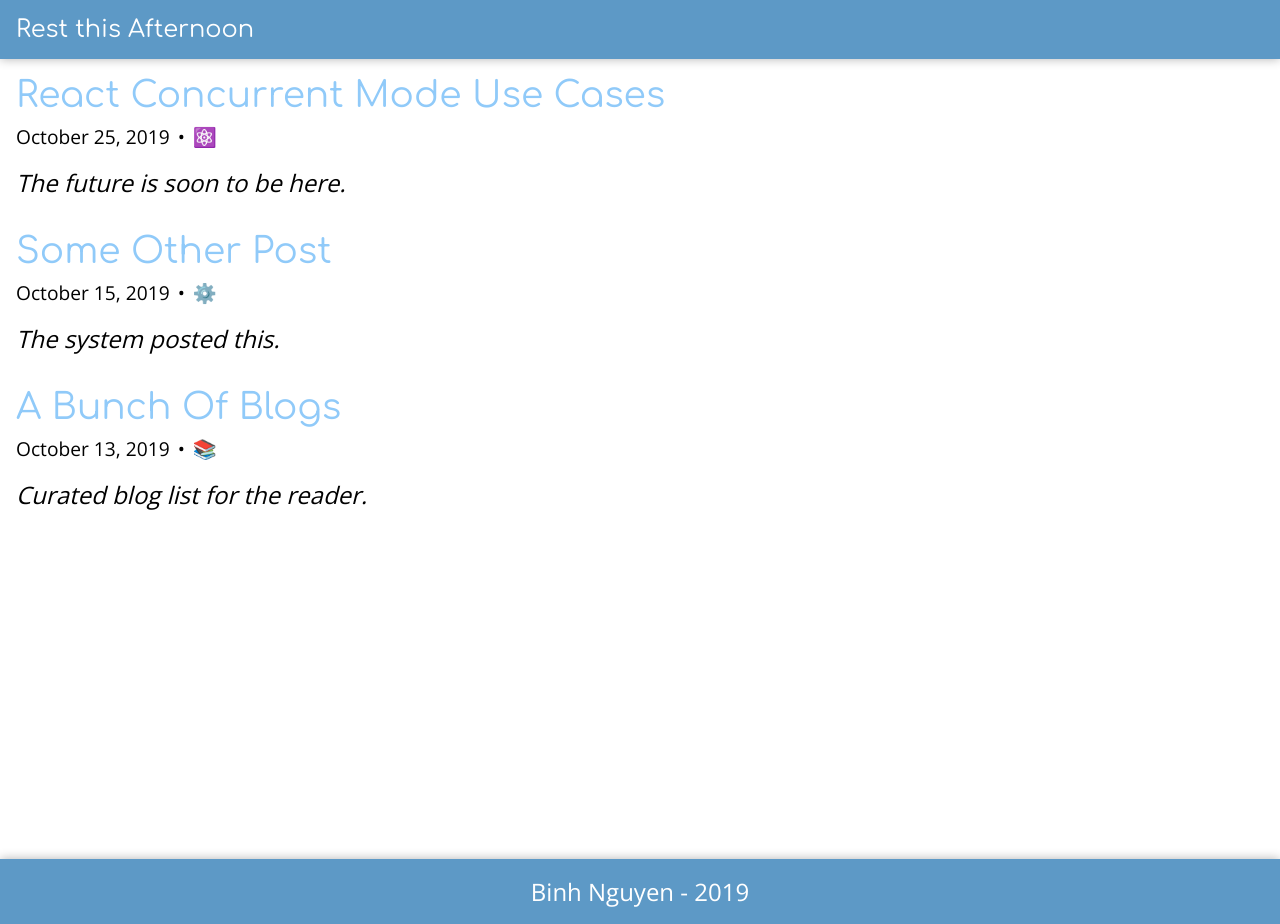
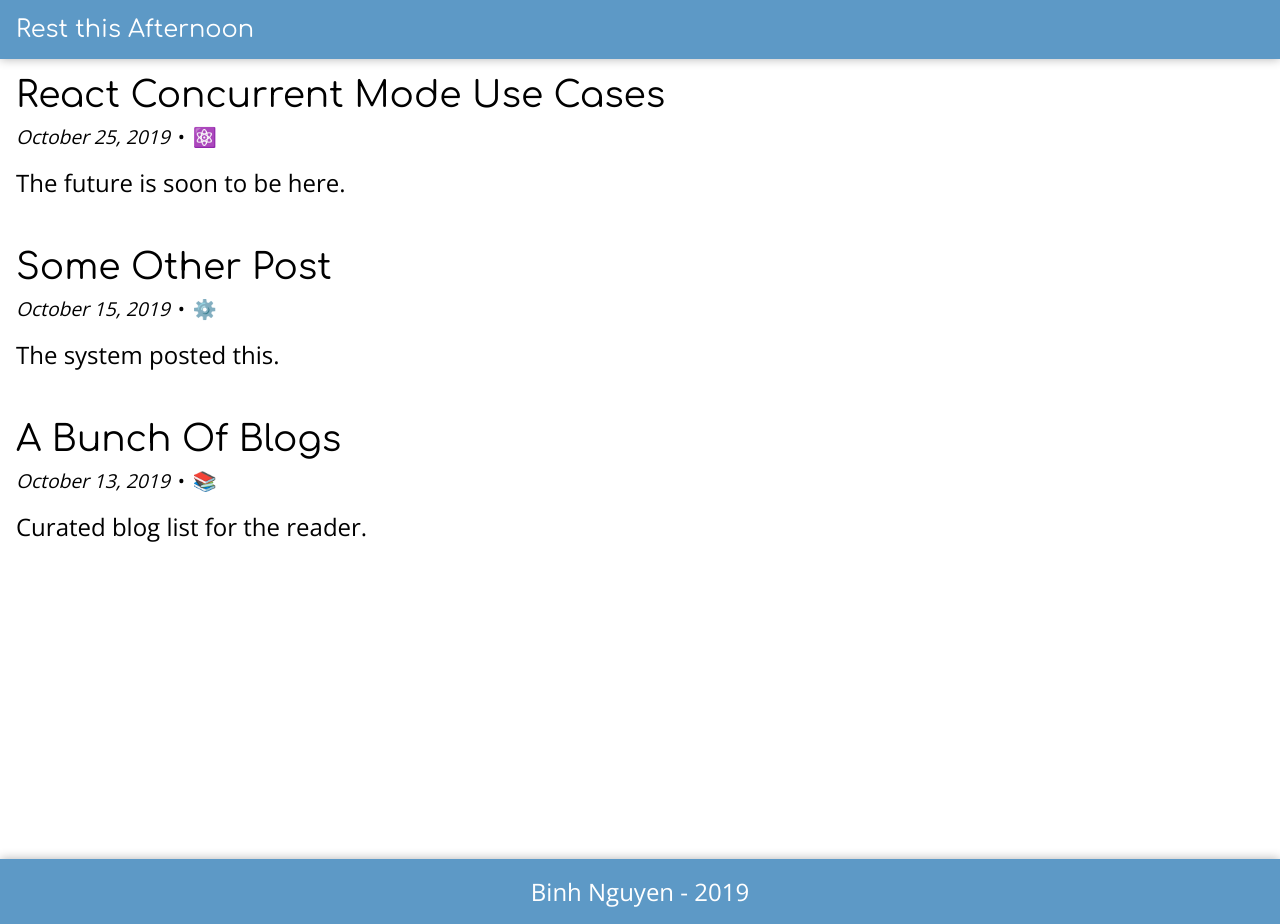
Before and after one commit to bnguyensn/restthisafternoon-DEPRECATED, a Gatsby site: page / in a window 1280 px wide. Built offline with nearby package versions, Linux system fonts and the light colour scheme; Gatsby itself is replaced by a stand-in of ours; some packages are replaced by stand-ins of ours.

Commit message:
feat: update site layout

```diff
--- a/src/components/LatestPosts.js
+++ b/src/components/LatestPosts.js
@@ -14,7 +14,9 @@ const useStyles = createUseStylesWithTheme(theme => ({
     listStyleType: 'none',
   },
 
-  post: { marginBottom: theme.spacing(4) },
+  post: {
+    marginBottom: theme.spacing(6),
+  },
 
   postTitleContainer: {
     marginBottom: theme.spacing(1),
@@ -22,6 +24,15 @@ const useStyles = createUseStylesWithTheme(theme => ({
   postTitle: {
     display: 'inline-block',
     fontSize: '1.5rem',
+    '& a': {
+      color: '#000000',
+    },
+    '& a:visited': {
+      color: '#000000',
+    },
+    '& a:hover': {
+      color: theme.palette.primary.light1,
+    },
   },
 
   postDateAndTagsContainer: {
@@ -30,15 +41,15 @@ const useStyles = createUseStylesWithTheme(theme => ({
     marginBottom: theme.spacing(2),
     fontSize: '.8rem',
   },
-  postDate: {},
+  postDate: {
+    fontStyle: 'italic',
+  },
   postDateAndTagsSeparator: {
     margin: `0 ${theme.spacing(1)}px`,
   },
   postTags: {},
 
-  postHeadline: {
-    fontStyle: 'italic',
-  },
+  postHeadline: {},
 }));
 
 export default function LatestPosts() {
@@ -77,9 +88,9 @@ export default function LatestPosts() {
     return (
       <li key={title} className={classes.post}>
         <div className={classes.postTitleContainer}>
-          <Link to={slug}>
-            <h2 className={classes.postTitle}>{capitalizeSentence(title)}</h2>
-          </Link>
+          <h2 className={classes.postTitle}>
+            <Link to={slug}>{capitalizeSentence(title)}</Link>
+          </h2>
         </div>
         <div className={classes.postDateAndTagsContainer}>
           <div className={classes.postDate}>{date}</div>
--- a/src/components/layout/Body.js
+++ b/src/components/layout/Body.js
@@ -6,6 +6,7 @@ const useStyles = createUseStylesWithTheme(theme => ({
     minHeight: '100vh',
     '& a': {
       color: theme.palette.primary.main,
+      textDecoration: 'none',
     },
     '& a:visited': {
       color: theme.palette.grey.main,
--- a/src/templates/BlogPost.js
+++ b/src/templates/BlogPost.js
@@ -5,7 +5,7 @@ import { MDXRenderer } from 'gatsby-plugin-mdx';
 import Layout from '../components/layout/Layout';
 import Article from '../components/layout/Article';
 import Code from '../components/parts/Code';
-import Frontmatter from '../components/layout/Frontmatter';
+import ArticleFrontmatter from '../components/layout/ArticleFrontmatter';
 import ArticleBody from '../components/layout/ArticleBody';
 
 const components = {
@@ -39,7 +39,7 @@ export default function BlogPost(props) {
   return (
     <Layout seo={seo}>
       <Article>
-        <Frontmatter title={title} date={date} tags={tags} />
+        <ArticleFrontmatter title={title} date={date} tags={tags} />
         <ArticleBody>
           <MDXProvider components={components}>
             <MDXRenderer>{body}</MDXRenderer>
```
Also changed, not shown: src/components/layout/ArticleFrontmatter.js (renamed from src/components/layout/Frontmatter.js, +5 -3 lines).
